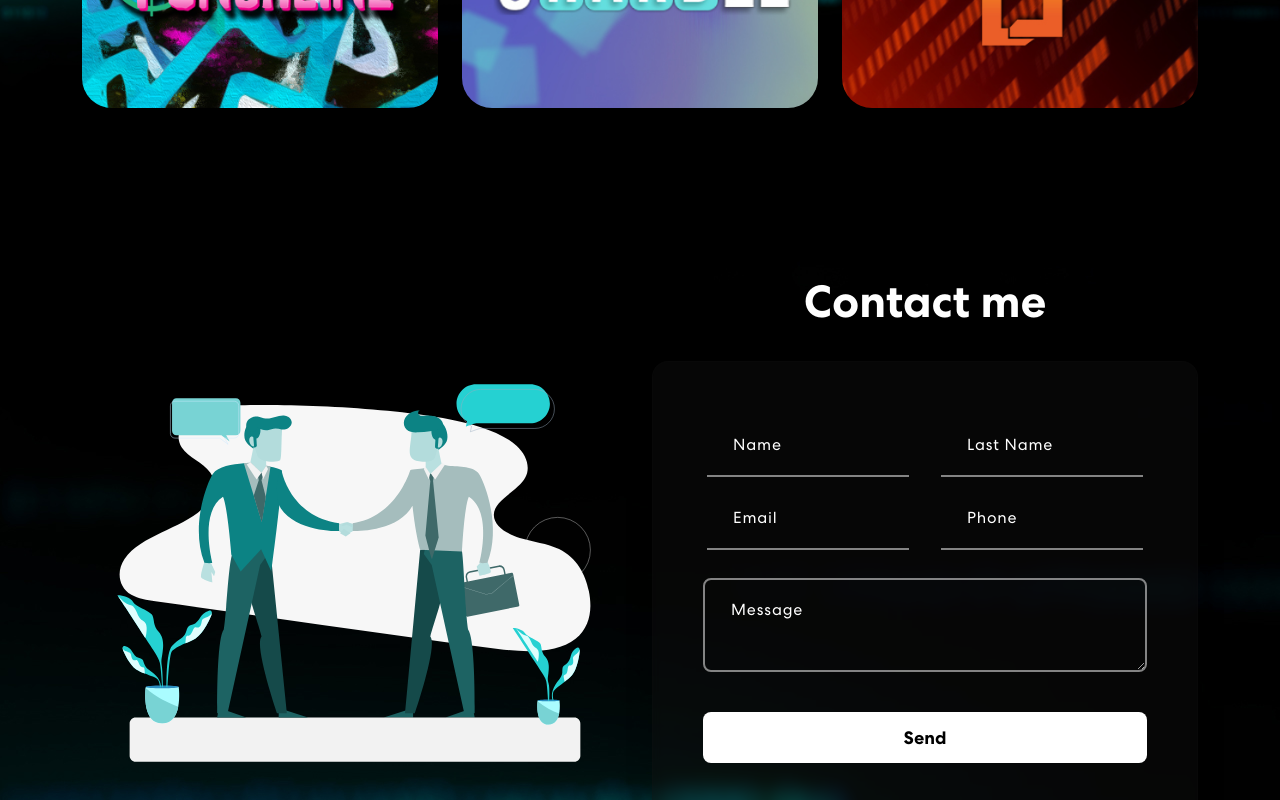
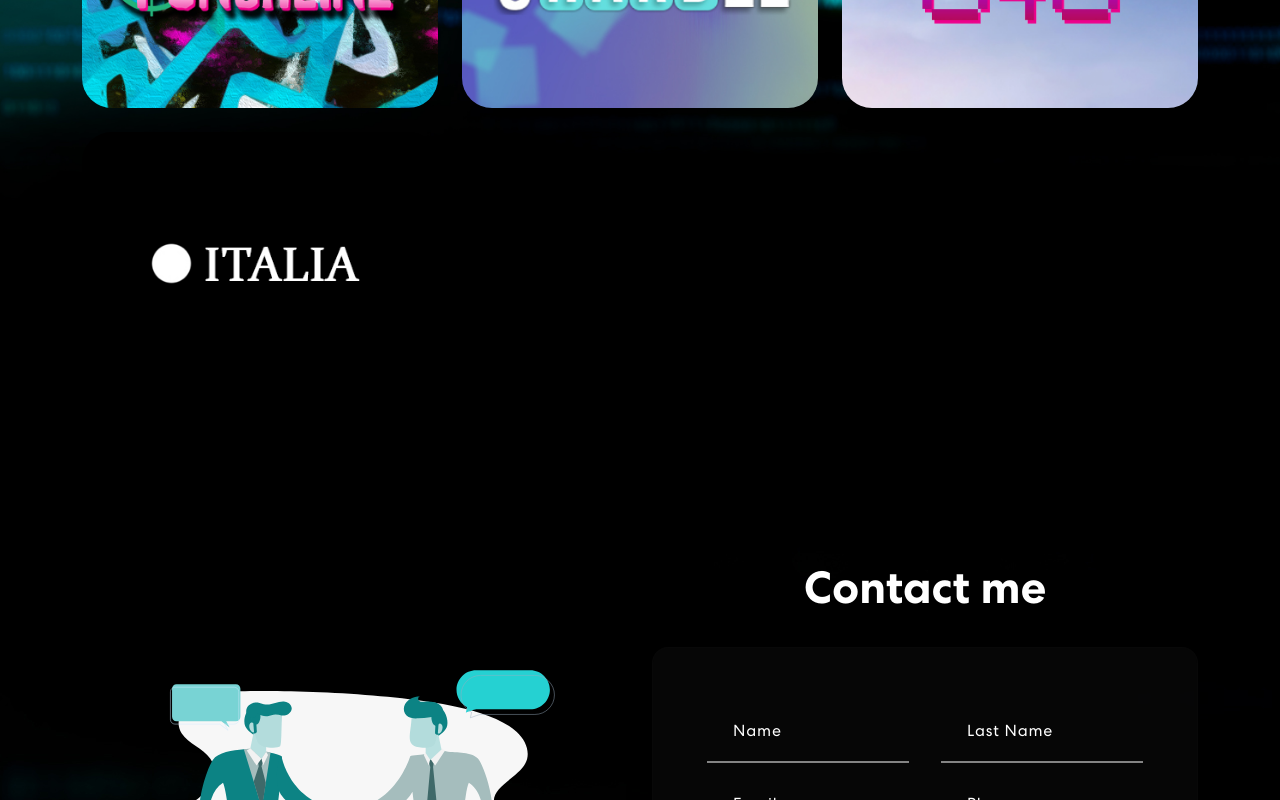
Before and after one commit to JeremiasLandry/portfolio, a React (Create React App) app: page / in a window 1280 px wide. Shown: the part 1680-2480 px from the top of the page. Built offline with nearby package versions, Linux system fonts and the light colour scheme.

Commit message:
changes made

```diff
--- a/src/components/Projects.js
+++ b/src/components/Projects.js
@@ -2,7 +2,8 @@ import { Container, Row, Col, Tab, Nav } from "react-bootstrap";
 import ProjectCard from "./ProjectCard";
 import projImg1 from "../assets/img/punchline-card.jpg";
 import projImg2 from "../assets/img/chardle-card.jpg";
-import projImg3 from "../assets/img/ee-card.jpg";
+import projImg3 from "../assets/img/g4gcard.jpg";
+import projImg4 from '../assets/img/puntoitaliacard.jpg'
 import colorSharp2 from "../assets/img/color-sharp2.png";
 import 'animate.css';
 import TrackVisibility from 'react-on-screen';
@@ -23,10 +24,16 @@ const Projects = () => {
       siteUrl:'https://chardle.vercel.app'
     },
     {
-      title: "EE",
-      description: "STORE STUDENTS RECORDS AND KEEP TRACK ON THEM (HTML, CSS, JavaScript, JQuery, Bootstrap)",
+      title: "g4g games",
+      description: "E-COMMERCE (HTML, CSS, Bootstrap, JavaScript, React.js, Firebase)",
       imgUrl: projImg3,
-      siteUrl:'https://jeremiaslandry.github.io/Proyecto-Coderhouse/'
+      siteUrl:'https://g4g.vercel.app'
+    },
+    {
+      title: "Punto Italia",
+      description: "Landing Page for italian restaurant (HTML, CSS, JavaScript, SASS, Bootstrap)",
+      imgUrl: projImg4,
+      siteUrl:'https://jeremiaslandry.github.io/Punto-Italia-2/'
     }
   ];
 
```
Also changed, not shown: src/assets/img/g4gcard.jpg (added), src/assets/img/puntoitaliacard.jpg (added).
